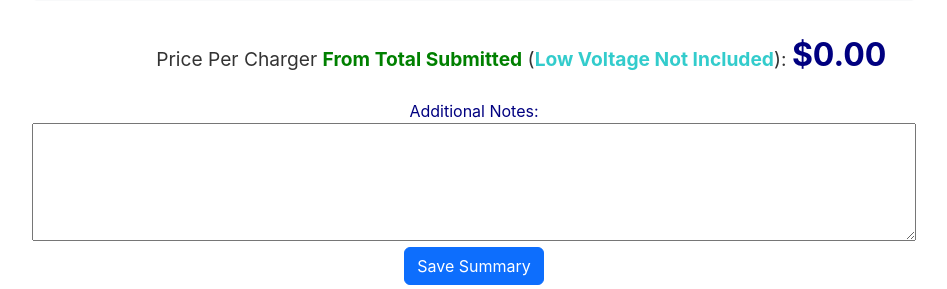
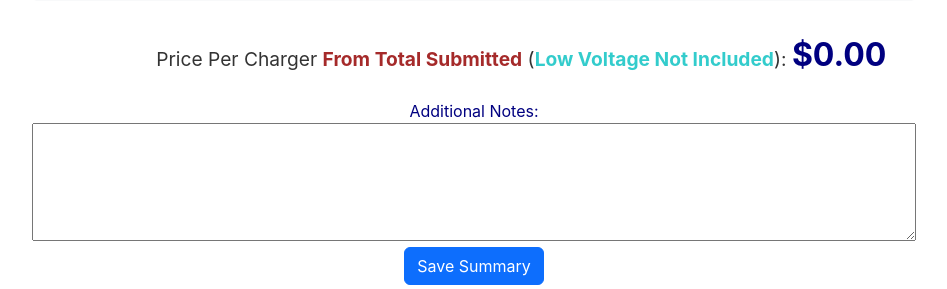
Before and after one commit to CarlosCruzValverde/testEstimator, a Flask app: template templates/portfolio/estimate_summary.html in a window 1280 px wide. Shown: the part 1482-1771 px from the top of the page, without its empty margins (166-1113 px from the left). Run offline with Flask 3, Linux system fonts and the light colour scheme; the template is opened without the code that fills it, so the values that code supplies are empty; parts of the project's set-up code (start-up, migrations or seed data) failed here and were passed over; some libraries are stand-ins or nearby versions.

Commit message:
Update estimate_summary.html

```diff
--- a/templates/portfolio/estimate_summary.html
+++ b/templates/portfolio/estimate_summary.html
@@ -182,7 +182,7 @@
         </div>
 
         <div class="charger-row">
-            <span class="charger-label">Price Per Charger <span style="color: green; font-weight: bold;">From Total
+            <span class="charger-label">Price Per Charger <span style="color: brown; font-weight: bold;">From Total
                     Submitted</span> (<span style="color: rgb(51, 204, 204); font-weight: bold;">Low Voltage Not
                         Included</span>):</span>
             <span id="price-per-charger-submitted">$0.00</span>
```
